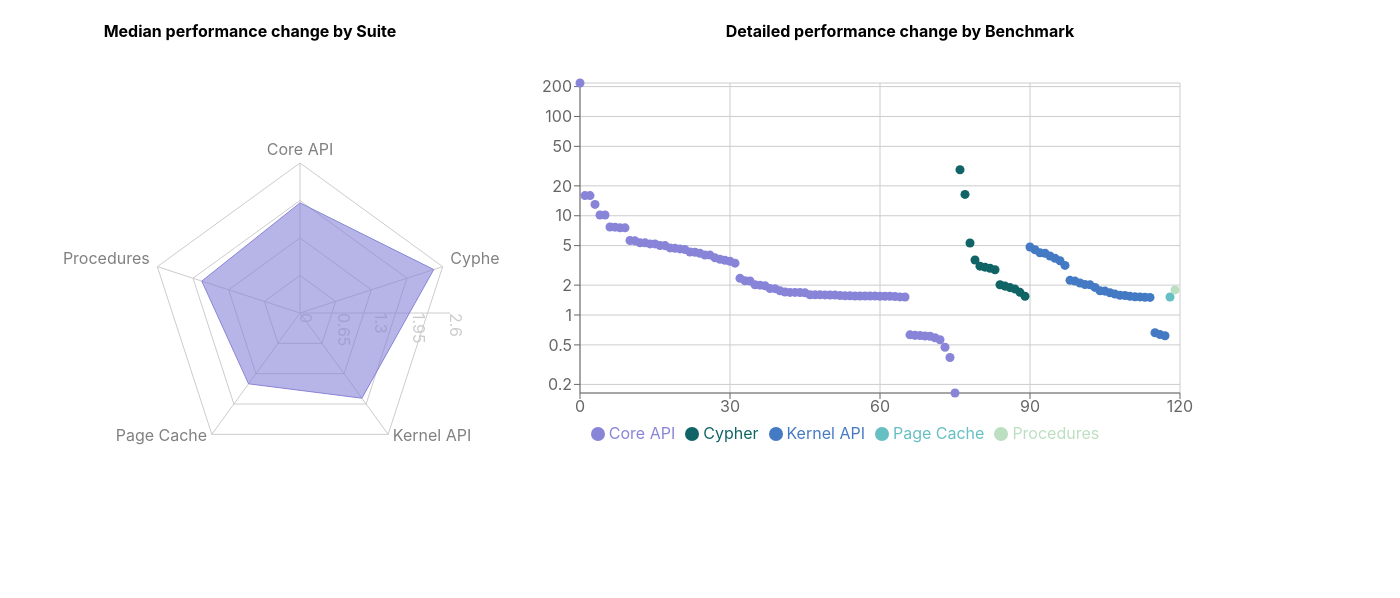
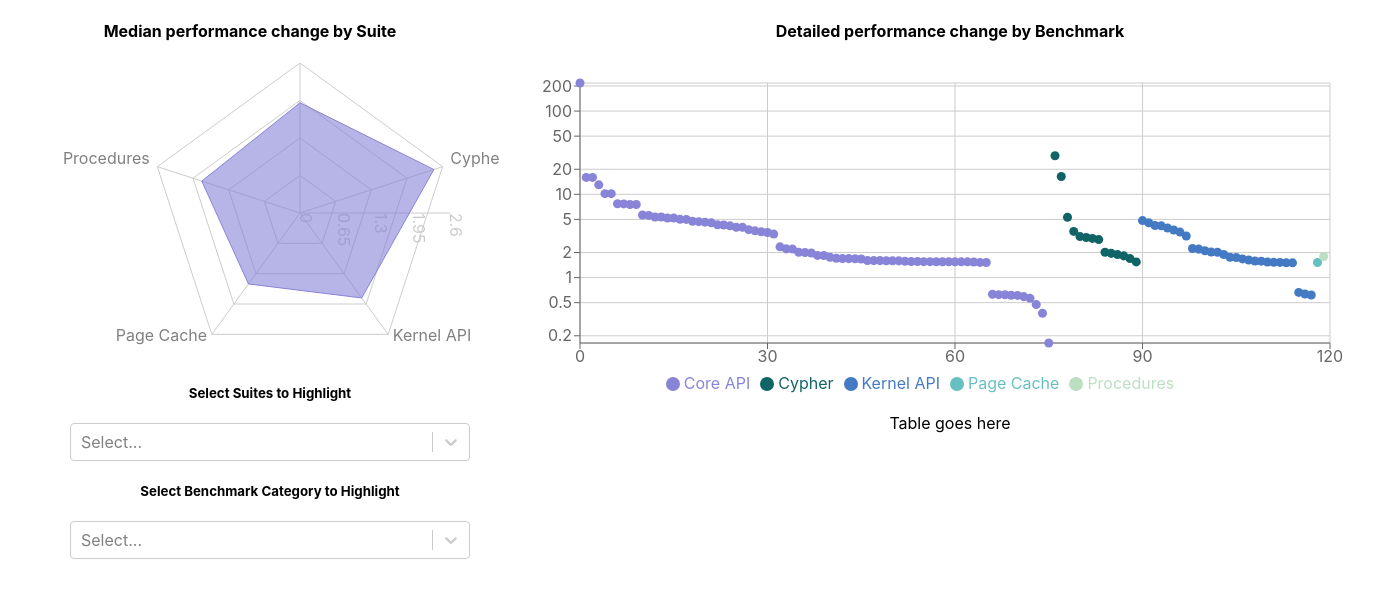
Before and after one commit to tlinq/benchmark-performance, a React (Create React App) app: page / in a window 1280 px wide. Shown: the top 598 px of the page, 1400 px wide, since content can reach past the window. Built offline with nearby package versions, Linux system fonts and the light colour scheme.

Commit message:
Added functionality to filter suites and benchmarks

```diff
--- a/package.json
+++ b/package.json
@@ -11,6 +11,7 @@
     "react-dom": "^16.12.0",
     "react-plotly.js": "^2.4.0",
     "react-scripts": "3.3.0",
+    "react-select": "^3.0.8",
     "recharts": "^2.0.0-beta.1"
   },
   "scripts": {
--- a/src/Components/Dashboard.css
+++ b/src/Components/Dashboard.css
@@ -1,5 +1,5 @@
 .WrapperContainer {
-    width: 1300px;
+    width: 1400px;
     /* background-color: silver; */
     height: 100%;
 }
@@ -11,7 +11,12 @@
 }
 
 .RightContainer {
-    width: 800px;
+    width: 900px;
     float: right;
     /* background-color: salmon; */
 }
+
+.Selectcontainer {
+    width: 400px;
+    margin-left: 70px;
+}
--- a/src/Components/Dashboard.js
+++ b/src/Components/Dashboard.js
@@ -2,14 +2,35 @@ import React, { Component } from "react";
 import data from "./../Data/Data visualisation - homework - input";
 import PerformanceScatter from "./PerformanceScatter";
 import PerfRadarChart from "./PerfRadarChart";
-import "./Dashboard.css"
+import "./Dashboard.css";
+import Select from "react-select";
+import Table from "./Table"
 
 class Dashboard extends Component {
   constructor(props) {
     super(props);
     // console.log(data.data)
-    const medians = this.calcStats(data.data);
-    this.state = { data: data.data, medians: medians, scatterData: data.data };
+    let options = [...new Set(data.data.map(x => x["Suite"]))];
+    const suiteOptions = options.map(x => {
+      return { value: x, label: x };
+    });
+    options = [...new Set(data.data.map(x => x["Category"]))];
+    const benchmarkCategories = options.map(x => {
+      return { value: x, label: x };
+    });
+    const categoryMedians = this.calcStats(data.data, "Category", "Relative Performance");
+    const medians = this.calcStats(data.data, "Suite", "Relative Performance");
+    console.log("categoryMedians", categoryMedians)
+    this.state = {
+      data: data.data,
+      medians: medians,
+      scatterData: data.data,
+      selectedSuites: null,
+      selectedBenchmarks: null,
+      suiteOptions: suiteOptions,
+      benchmarkCategoryOptions: benchmarkCategories,
+      categoryMedians: categoryMedians
+    };
   }
 
   getTest = () => {
@@ -32,33 +53,79 @@ class Dashboard extends Component {
     return (values[half - 1] + values[half]) / 2.0;
   };
 
-  calcStats = data => {
+  calcStats = (data, key, value) => {
     if (data) {
       console.log("calcStats", data);
-      const suites = [...new Set(data.map(x => x["Suite"]))];
+      const suites = [...new Set(data.map(x => x[key]))];
       //   let medians = {};
       let medians = suites.map(suite => {
-        let filtered_data = data.filter(x => x["Suite"] === suite);
-        let values = filtered_data.map(y => y["Relative Performance"]);
+        let filtered_data = data.filter(x => x[key] === suite);
+        let values = filtered_data.map(y => y[value]);
         // medians[suite] = this.calcMedian(values);
-        return { suite: suite, median: this.calcMedian(values) };
+        return {
+          key: suite,
+          median: Math.round(this.calcMedian(values) * 100) / 100
+        };
       });
       return medians;
     }
     return null;
   };
 
+  selectedBenchmark = change => {
+    console.log(change);
+    this.setState({selectedBenchmarks:change})
+    this.updateDisplayedData(this.state.selectedSuites, change)
+
+  };
+
+  selectedSuite = change => {
+    // console.log(change);
+    this.setState({ selectedSuites: change });
+    this.updateDisplayedData(change, this.state.selectedBenchmarks)
+  };
+
+  updateDisplayedData = (suites, benchmarks) => {
+      let filtered_data = [...this.state.data]
+      if (suites){
+          let selectedSuites = suites.map(x => x.value)
+          filtered_data = filtered_data.filter(x => selectedSuites.includes(x["Suite"]));
+      }
+      if (benchmarks) {
+        let selectedBenchmarks = benchmarks.map(x => x.value)
+        filtered_data = filtered_data.filter(x => selectedBenchmarks.includes(x["Category"]));
+      }
+      const medians = this.calcStats(filtered_data, "Category", "Relative Performance")
+      console.log(medians)
+      this.setState({scatterData:filtered_data, categoryMedians:medians})
+  }
+
   render() {
     return (
       <div className="WrapperContainer">
         {/* <button onClick={this.getTest}>test</button> */}
         <div className="LeftContainer">
-            <h4>Median performance change by Suite</h4>
+          <h4>Median performance change by Suite</h4>
           <PerfRadarChart medians={this.state.medians} />
+          <div className="Selectcontainer">
+            <h5>Select Suites to Highlight</h5>
+            <Select
+              options={this.state.suiteOptions}
+              isMulti={true}
+              onChange={this.selectedSuite}
+            />
+            <h5>Select Benchmark Category to Highlight</h5>
+            <Select
+              options={this.state.benchmarkCategoryOptions}
+              isMulti={true}
+              onChange={this.selectedBenchmark}
+            />
+          </div>
         </div>
         <div className="RightContainer">
-        <h4>Detailed performance change by Benchmark</h4>
+          <h4>Detailed performance change by Benchmark</h4>
           <PerformanceScatter data={this.state.scatterData} />
+          <Table data={this.state.categoryMedians}/>
         </div>
       </div>
     );
--- a/src/Components/PerfRadarChart.js
+++ b/src/Components/PerfRadarChart.js
@@ -8,9 +8,9 @@ export default class PerfRadarChart extends PureComponent {
 
   render() {
     return (
-      <RadarChart cx={300} cy={250} outerRadius={150} width={500} height={500} data={this.props.medians}>
+      <RadarChart cx={300} cy={150} outerRadius={150} width={500} height={300} data={this.props.medians}>
         <PolarGrid />
-        <PolarAngleAxis dataKey="suite" />
+        <PolarAngleAxis dataKey="key" />
         <PolarRadiusAxis />
         <Radar name="Median Performance Increase" dataKey="median" stroke="#8884d8" fill="#8884d8" fillOpacity={0.6} />
         <Tooltip/>
--- a/src/Components/PerformanceScatter.js
+++ b/src/Components/PerformanceScatter.js
@@ -55,8 +55,8 @@ class PerformanceScatter extends Component {
     return (
       <div>
         <ScatterChart
-          width={700}
-          height={400}
+          width={850}
+          height={350}
           margin={{
             top: 20,
             right: 20,
@@ -65,7 +65,7 @@ class PerformanceScatter extends Component {
           }}
         >
           <CartesianGrid />
-          <XAxis type="number" dataKey="index" name="Test" unit="" />
+          <XAxis type="number" dataKey="index" name="Test" unit="" domain={["auto", "auto"]}/>
           <YAxis
             type="number"
             dataKey="Relative Performance"
--- /dev/null
+++ b/src/Components/Table.js
@@ -0,0 +1,29 @@
+import React, { Component } from 'react';
+
+class Table extends Component {
+    constructor(props) {
+        super(props);
+        this.state = {
+
+         };
+    }
+
+    sortByKey = (array, key) => {
+        return array.sort(function(a, b) {
+            var x = a[key]; var y = b[key];
+            return ((x < y) ? -1 : ((x > y) ? 1 : 0));
+        });
+    }
+
+    render() {
+        console.log("Table", this.props.data)
+        console.log("Table sorted", this.sortByKey(this.props.data, "median"))
+        return (
+            <div>
+                Table goes here
+            </div>
+        );
+    }
+}
+
+export default Table;
```
Also changed, not shown: 1 other file (tests, documents, lock files or other folders).
